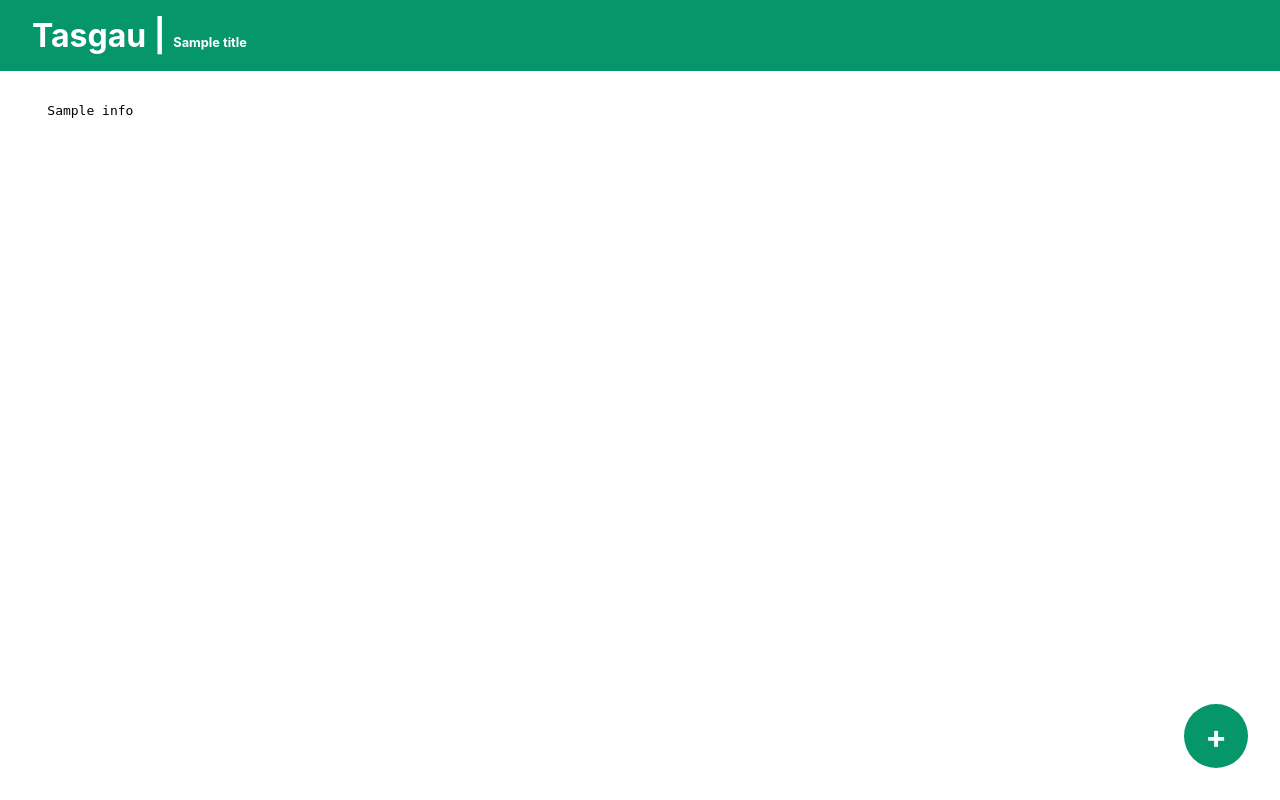
After one commit to linuxcaffe/tasgau, a Flask app: template templates/task-info.html in a window 1280 px wide. The commit adds this page. Run offline with Flask 3, Linux system fonts and the light colour scheme; the template is opened without the code that fills it: most values are stand-ins (such as "Sample title", 1, 10 or a date in 2020); parts of the project's set-up code (start-up, migrations or seed data) failed here and were passed over.

Commit message:
Add (basic!) detailed task view

```diff
--- a/app.py
+++ b/app.py
@@ -122,6 +122,15 @@ def index():
     return render_template("index.html", data=items, relative_date=relative_date, title="Next Tasks")
 
 
+@app.route('/task/<task_id>')
+def task_info(task_id):
+    """Show detailed information about a task"""
+    command = TaskCommand("info", filter=[str(task_id)])
+    result = command.run().decode("utf-8")
+
+    return render_template("task-info.html", info=result, title=f"Task {task_id}")
+
+
 @app.route('/tasks/create')
 def tasks_create():
     return render_template("create-task.html", title="Create Task")
--- a/static/css/main.css
+++ b/static/css/main.css
@@ -36,6 +36,8 @@
     padding: 0;
     box-sizing: border-box;
 }
+
+a { color: var(--fg-accent);}
 
 body {
     font-family: -apple-system, BlinkMacSystemFont, 'Segoe UI', Arial, sans-serif;
@@ -98,7 +100,6 @@ tbody tr:last-child td {
     border-bottom: none;
 }
 
-.id-col,
 .age-col,
 .project-col {
     display: none;
@@ -107,6 +108,7 @@ tbody tr:last-child td {
 .flash {
     background: lightgreen;
     border-bottom: solid 1px green;
+    color: black;
     width: 100%;
     text-align: center;
 }
--- a/templates/index.html
+++ b/templates/index.html
@@ -24,7 +24,7 @@
                    name="selected_task_ids"
                    value="{{ task.id }}">
           </td>
-          <td class="id-col">{{ task.id }}</td>
+          <td class="id-col"><a href="/task/{{ task.id }}">{{ task.id }}</a></td>
           <td class="age-col">{{ relative_date(task.entry) }}</td>
           <td class="project-col">
             {%- if task.project %}
@@ -51,5 +51,4 @@
     </table>
   </div>
 </form>
-<a id="create-task-btn" href="/tasks/create">+</a>
 {% endblock %}
--- a/templates/layout.html
+++ b/templates/layout.html
@@ -26,6 +26,8 @@
       <div class="content">
         {% block body %} {% endblock %}
       </div>
+
+      <a id="create-task-btn" href="/tasks/create">+</a>
     </main>
   </body>
 </html>
--- /dev/null
+++ b/templates/task-info.html
@@ -0,0 +1,8 @@
+{% extends "layout.html" %}
+{% block body %}
+<div style="width: 100%; max-height: 80vh; overflow:auto;">
+  <pre>
+    {{ info }}
+  </pre>
+</div>
+{% endblock %}
```
